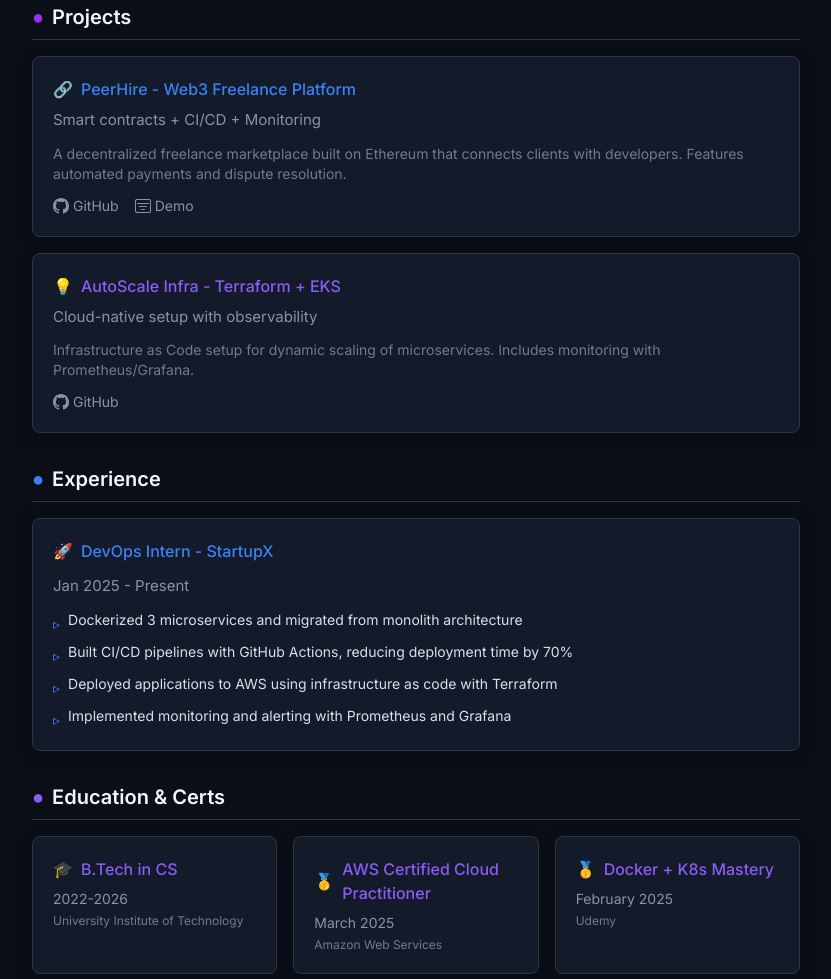
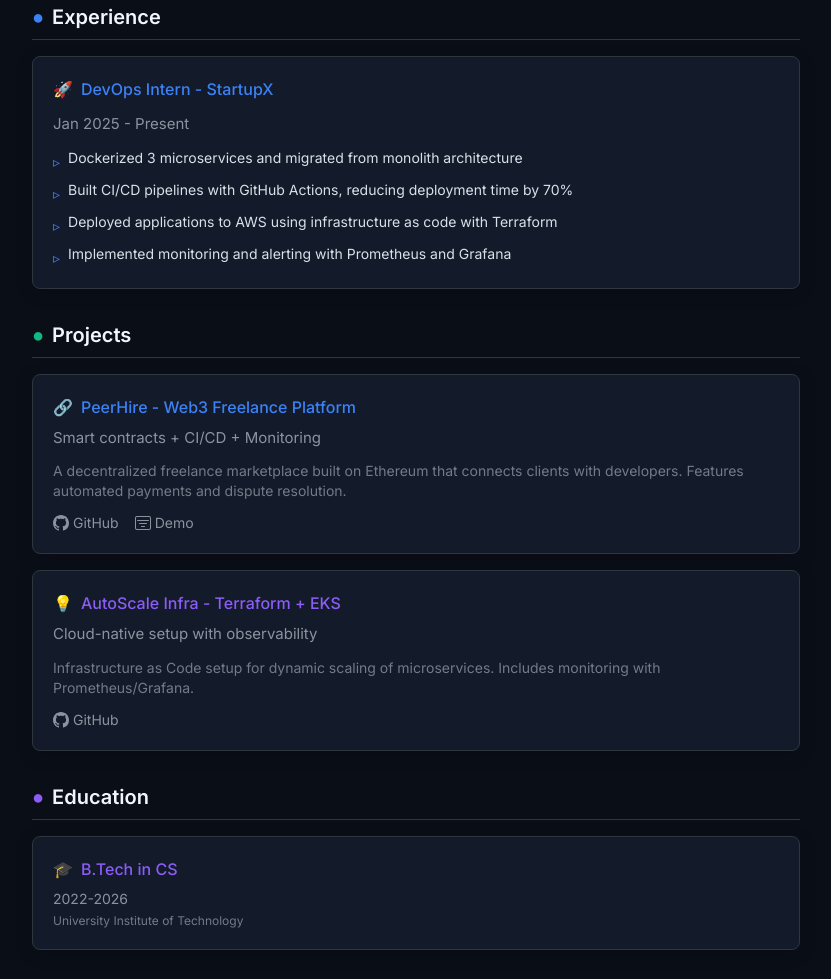
Before and after one commit to AnshumanPatek/Portfolio-2025, a plain HTML site: page index.html in a window 1280 px wide. Shown: the part 629-1608 px from the top of the page, without its empty margins (224-1055 px from the left). Drawn offline with nearby package versions, Linux system fonts and the light colour scheme.

Commit message:
Update index.html to modify tool colors, add experience section, and adjust education section layout

```diff
--- a/index.html
+++ b/index.html
@@ -27,11 +27,11 @@
                         'devops-bg': 'rgba(59, 130, 246, 0.1)',
                         'backend-color': '#8b5cf6',
                         'backend-bg': 'rgba(139, 92, 246, 0.1)',
-                        'tools-color': '#9333ea',
-                        'tools-bg': 'rgba(147, 51, 234, 0.1)',
+                        'tools-color': '#10b981',
+                        'tools-bg': 'rgba(16, 185, 129, 0.1)',
                         'gradient-start': 'rgba(59, 130, 246, 0.1)',
                         'gradient-mid': 'rgba(139, 92, 246, 0.1)',
-                        'gradient-end': 'rgba(147, 51, 234, 0.1)'
+                        'gradient-end': 'rgba(16, 185, 129, 0.1)'
                     },
                     fontFamily: {
                         'inter': ['Inter', 'sans-serif']
@@ -172,7 +172,7 @@
                 <div class="bg-card-bg border border-border-color rounded-lg overflow-hidden shadow-card transition-all duration-300 hover:shadow-card-hover hover:border-border-color-shine relative group">
                     <div class="absolute inset-0 bg-gradient-shine opacity-0 group-hover:animate-shimmer"></div>
                     <div class="flex items-center p-3 gap-2 font-medium text-tools-color relative z-10">
-                        <span class="text-tools-color">🟪</span> Tools
+                        <span class="text-tools-color">🟢</span> Tools
                     </div>
                     <div class="flex flex-wrap gap-2 p-3 relative z-10">
                         <span class="py-1 px-3 rounded-full text-sm bg-tools-bg text-tools-color transition-all duration-300 hover:scale-105 hover:shadow-glow">Prometheus</span>
@@ -185,6 +185,39 @@
         </section>
 
         <section class="mb-8 animate-slide-up" style="animation-delay: 300ms;">
+            <h2 class="text-xl font-semibold mb-4 pb-2 border-b border-border-color flex items-center gap-2">
+                <span class="text-devops-color">●</span> Experience
+            </h2>
+            <div class="bg-card-bg border border-border-color rounded-lg p-5 shadow-card transition-all duration-300 hover:shadow-card-hover hover:border-border-color-shine relative group">
+                <div class="absolute inset-0 bg-gradient-shine opacity-0 group-hover:animate-shimmer"></div>
+                <div class="relative z-10">
+                    <div class="flex items-center gap-2 font-medium mb-3 text-devops-color">
+                        <span class="transition-transform duration-300 group-hover:scale-110">🚀</span> DevOps Intern - StartupX
+                    </div>
+                    <div class="text-text-secondary text-[15px] mb-3">Jan 2025 - Present</div>
+                    <ul class="space-y-2">
+                        <li class="flex items-start gap-2 text-text-primary/90 text-sm group">
+                            <span class="text-devops-color mt-1">▹</span>
+                            <span class="group-hover:translate-x-1 transition-transform duration-300">Dockerized 3 microservices and migrated from monolith architecture</span>
+                        </li>
+                        <li class="flex items-start gap-2 text-text-primary/90 text-sm group">
+                            <span class="text-devops-color mt-1">▹</span>
+                            <span class="group-hover:translate-x-1 transition-transform duration-300">Built CI/CD pipelines with GitHub Actions, reducing deployment time by 70%</span>
+                        </li>
+                        <li class="flex items-start gap-2 text-text-primary/90 text-sm group">
+                            <span class="text-devops-color mt-1">▹</span>
+                            <span class="group-hover:translate-x-1 transition-transform duration-300">Deployed applications to AWS using infrastructure as code with Terraform</span>
+                        </li>
+                        <li class="flex items-start gap-2 text-text-primary/90 text-sm group">
+                            <span class="text-devops-color mt-1">▹</span>
+                            <span class="group-hover:translate-x-1 transition-transform duration-300">Implemented monitoring and alerting with Prometheus and Grafana</span>
+                        </li>
+                    </ul>
+                </div>
+            </div>
+        </section>
+
+        <section class="mb-8 animate-slide-up" style="animation-delay: 400ms;">
             <h2 class="text-xl font-semibold mb-4 pb-2 border-b border-border-color flex items-center gap-2">
                 <span class="text-tools-color">●</span> Projects
             </h2>
@@ -232,73 +265,18 @@
             </div>
         </section>
 
-        <section class="mb-8 animate-slide-up" style="animation-delay: 400ms;">
+        <section class="mb-8 animate-slide-up" style="animation-delay: 500ms;">
             <h2 class="text-xl font-semibold mb-4 pb-2 border-b border-border-color flex items-center gap-2">
-                <span class="text-devops-color">●</span> Experience
+                <span class="text-backend-color">●</span> Education
             </h2>
             <div class="bg-card-bg border border-border-color rounded-lg p-5 shadow-card transition-all duration-300 hover:shadow-card-hover hover:border-border-color-shine relative group">
                 <div class="absolute inset-0 bg-gradient-shine opacity-0 group-hover:animate-shimmer"></div>
                 <div class="relative z-10">
-                    <div class="flex items-center gap-2 font-medium mb-3 text-devops-color">
-                        <span class="transition-transform duration-300 group-hover:scale-110">🚀</span> DevOps Intern - StartupX
+                    <div class="flex items-center gap-2 font-medium text-backend-color mb-2">
+                        <span class="transition-transform duration-300 group-hover:scale-110">🎓</span> B.Tech in CS
                     </div>
-                    <div class="text-text-secondary text-[15px] mb-3">Jan 2025 - Present</div>
-                    <ul class="space-y-2">
-                        <li class="flex items-start gap-2 text-text-primary/90 text-sm group">
-                            <span class="text-devops-color mt-1">▹</span>
-                            <span class="group-hover:translate-x-1 transition-transform duration-300">Dockerized 3 microservices and migrated from monolith architecture</span>
-                        </li>
-                        <li class="flex items-start gap-2 text-text-primary/90 text-sm group">
-                            <span class="text-devops-color mt-1">▹</span>
-                            <span class="group-hover:translate-x-1 transition-transform duration-300">Built CI/CD pipelines with GitHub Actions, reducing deployment time by 70%</span>
-                        </li>
-                        <li class="flex items-start gap-2 text-text-primary/90 text-sm group">
-                            <span class="text-devops-color mt-1">▹</span>
-                            <span class="group-hover:translate-x-1 transition-transform duration-300">Deployed applications to AWS using infrastructure as code with Terraform</span>
-                        </li>
-                        <li class="flex items-start gap-2 text-text-primary/90 text-sm group">
-                            <span class="text-devops-color mt-1">▹</span>
-                            <span class="group-hover:translate-x-1 transition-transform duration-300">Implemented monitoring and alerting with Prometheus and Grafana</span>
-                        </li>
-                    </ul>
-                </div>
-            </div>
-        </section>
-
-        <section class="mb-8 animate-slide-up" style="animation-delay: 500ms;">
-            <h2 class="text-xl font-semibold mb-4 pb-2 border-b border-border-color flex items-center gap-2">
-                <span class="text-backend-color">●</span> Education & Certs
-            </h2>
-            <div class="grid grid-cols-1 md:grid-cols-3 gap-4">
-                <div class="bg-card-bg border border-border-color rounded-lg p-5 shadow-card transition-all duration-300 hover:shadow-card-hover hover:border-border-color-shine relative group">
-                    <div class="absolute inset-0 bg-gradient-shine opacity-0 group-hover:animate-shimmer"></div>
-                    <div class="relative z-10">
-                        <div class="flex items-center gap-2 font-medium text-backend-color mb-2">
-                            <span class="transition-transform duration-300 group-hover:scale-110">🎓</span> B.Tech in CS
-                        </div>
-                        <div class="text-text-secondary text-sm mt-2">2022-2026</div>
-                        <div class="text-text-secondary/80 text-xs mt-1">University Institute of Technology</div>
-                    </div>
-                </div>
-                <div class="bg-card-bg border border-border-color rounded-lg p-5 shadow-card transition-all duration-300 hover:shadow-card-hover hover:border-border-color-shine relative group">
-                    <div class="absolute inset-0 bg-gradient-shine opacity-0 group-hover:animate-shimmer"></div>
-                    <div class="relative z-10">
-                        <div class="flex items-center gap-2 font-medium text-backend-color mb-2">
-                            <span class="transition-transform duration-300 group-hover:scale-110">🥇</span> AWS Certified Cloud Practitioner
-                        </div>
-                        <div class="text-text-secondary text-sm mt-2">March 2025</div>
-                        <div class="text-text-secondary/80 text-xs mt-1">Amazon Web Services</div>
-                    </div>
-                </div>
-                <div class="bg-card-bg border border-border-color rounded-lg p-5 shadow-card transition-all duration-300 hover:shadow-card-hover hover:border-border-color-shine relative group">
-                    <div class="absolute inset-0 bg-gradient-shine opacity-0 group-hover:animate-shimmer"></div>
-                    <div class="relative z-10">
-                        <div class="flex items-center gap-2 font-medium text-backend-color mb-2">
-                            <span class="transition-transform duration-300 group-hover:scale-110">🥇</span> Docker + K8s Mastery
-                        </div>
-                        <div class="text-text-secondary text-sm mt-2">February 2025</div>
-                        <div class="text-text-secondary/80 text-xs mt-1">Udemy</div>
-                    </div>
+                    <div class="text-text-secondary text-sm mt-2">2022-2026</div>
+                    <div class="text-text-secondary/80 text-xs mt-1">University Institute of Technology</div>
                 </div>
             </div>
         </section>
```
